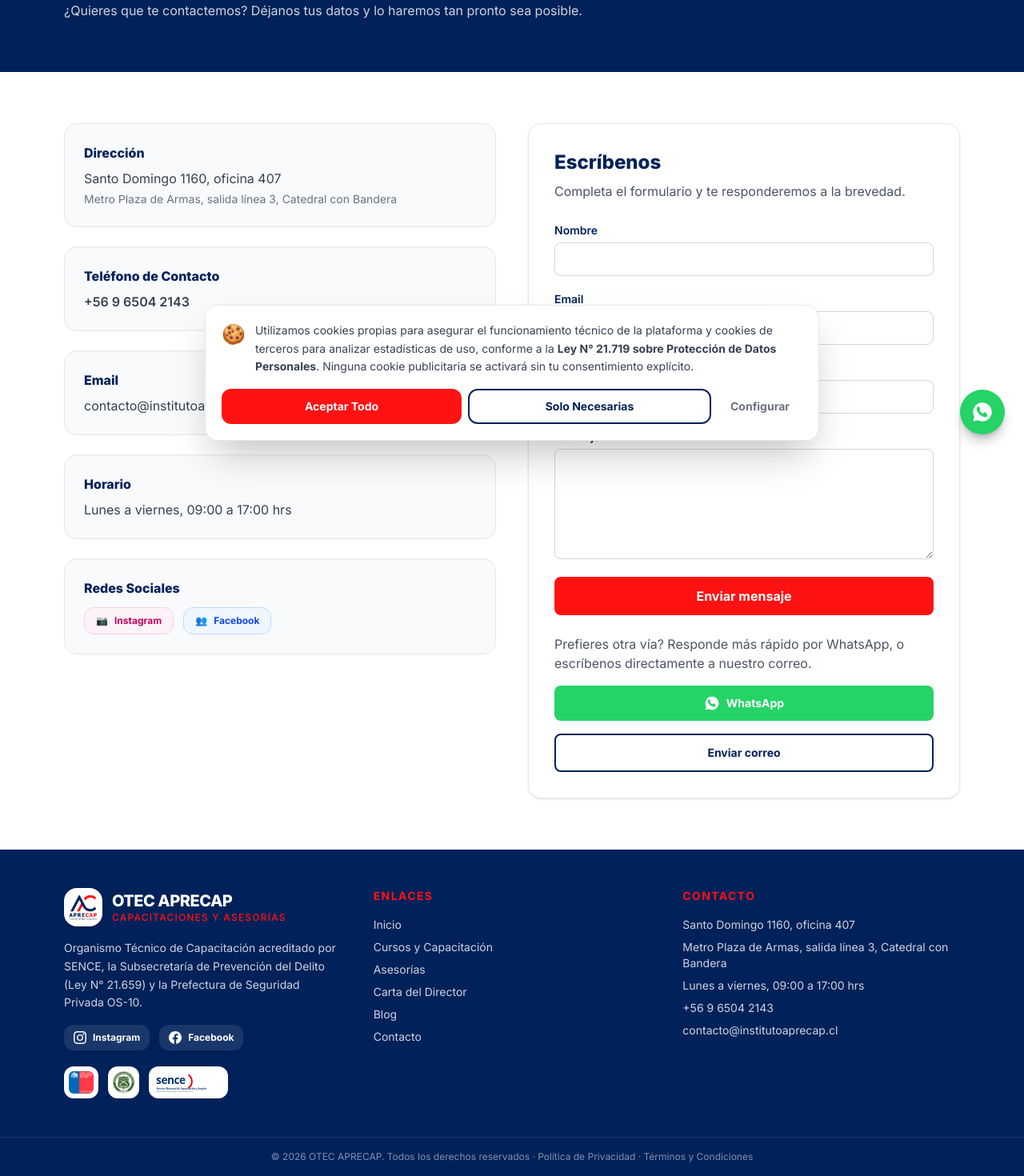
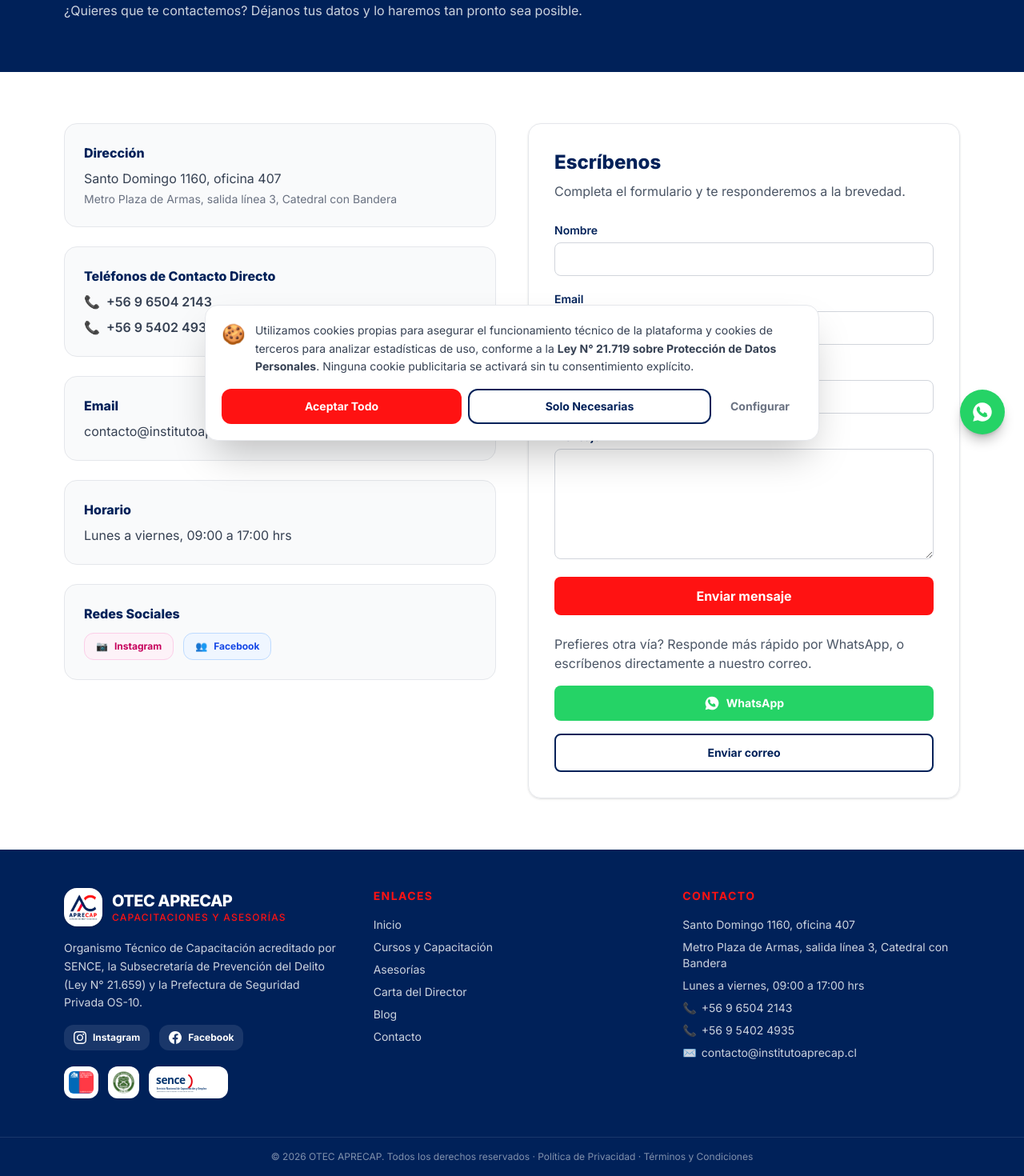
Before and after one commit to webaprecap/aprecap, a Next.js app in the folder web/: page /contacto in a window 1280 px wide. Shown: the part 233-1703 px from the top of the page at 80% size. Built offline with nearby package versions, Linux system fonts and the light colour scheme; no server answers.

Commit message:
feat(contacto & admin): agregar telefonos directos en contacto/footer y actualizar admin email a csaavedraaprecap@gmail.com

```diff
--- a/web/src/app/contacto/page.tsx
+++ b/web/src/app/contacto/page.tsx
@@ -34,12 +34,21 @@ export default function ContactoPage() {
               <p className="mt-1 text-sm text-gray-500">{CONTACTO.metro}</p>
             </div>
             <div className="rounded-2xl border border-gray-200 bg-gray-50 p-6">
-              <h2 className="font-extrabold text-apre-blue">Teléfono de Contacto</h2>
-              <p className="mt-2 text-gray-700 font-semibold">
-                <a href={`tel:${CONTACTO.telefono.replace(/\s/g, "")}`} className="hover:text-apre-red">
-                  {CONTACTO.telefono}
-                </a>
-              </p>
+              <h2 className="font-extrabold text-apre-blue">Teléfonos de Contacto Directo</h2>
+              <div className="mt-2 space-y-2">
+                <p className="text-gray-700 font-semibold flex items-center gap-2">
+                  <span>📞</span>
+                  <a href={`tel:${CONTACTO.telefono.replace(/\s/g, "")}`} className="hover:text-apre-red transition">
+                    {CONTACTO.telefono}
+                  </a>
+                </p>
+                <p className="text-gray-700 font-semibold flex items-center gap-2">
+                  <span>📞</span>
+                  <a href={`tel:${CONTACTO.telefono2.replace(/\s/g, "")}`} className="hover:text-apre-red transition">
+                    {CONTACTO.telefono2}
+                  </a>
+                </p>
+              </div>
             </div>
             <div className="rounded-2xl border border-gray-200 bg-gray-50 p-6">
               <h2 className="font-extrabold text-apre-blue">Email</h2>
--- a/web/src/components/Footer.tsx
+++ b/web/src/components/Footer.tsx
@@ -85,13 +85,18 @@ export default function Footer() {
             <li>{CONTACTO.metro}</li>
             <li>{CONTACTO.horario}</li>
             <li>
-              <a href={`tel:${CONTACTO.telefono.replace(/\s/g, "")}`} className="hover:text-white">
-                {CONTACTO.telefono}
+              <a href={`tel:${CONTACTO.telefono.replace(/\s/g, "")}`} className="hover:text-white transition flex items-center gap-1.5">
+                <span>📞</span> {CONTACTO.telefono}
               </a>
             </li>
             <li>
-              <a href={`mailto:${CONTACTO.email}`} className="hover:text-white">
-                {CONTACTO.email}
+              <a href={`tel:${CONTACTO.telefono2.replace(/\s/g, "")}`} className="hover:text-white transition flex items-center gap-1.5">
+                <span>📞</span> {CONTACTO.telefono2}
+              </a>
+            </li>
+            <li>
+              <a href={`mailto:${CONTACTO.email}`} className="hover:text-white transition flex items-center gap-1.5">
+                <span>✉️</span> {CONTACTO.email}
               </a>
             </li>
           </ul>
--- a/web/src/data/site.ts
+++ b/web/src/data/site.ts
@@ -8,9 +8,12 @@ export const CONTACTO: DatosContacto = {
   direccion: "Santo Domingo 1160, oficina 407",
   metro: "Metro Plaza de Armas, salida línea 3, Catedral con Bandera",
   telefono: "+56 9 6504 2143",
-  telefono2: "+56 9 6504 2143",
+  telefono2: "+56 9 5402 4935",
+  telefonos: ["+56 9 6504 2143", "+56 9 5402 4935"],
   whatsapp: "+56 9 6504 2143",
   whatsappLink: "https://wa.me/56965042143",
+  whatsapp2: "+56 9 5402 4935",
+  whatsappLink2: "https://wa.me/56954024935",
   email: "contacto@institutoaprecap.cl",
   email2: "contacto@aprecap.cl",
   horario: "Lunes a viernes, 09:00 a 17:00 hrs",
--- a/web/src/data/types.ts
+++ b/web/src/data/types.ts
@@ -46,8 +46,11 @@ export interface DatosContacto {
   metro: string;
   telefono: string;
   telefono2: string;
+  telefonos?: string[];
   whatsapp: string;
   whatsappLink: string;
+  whatsapp2?: string;
+  whatsappLink2?: string;
   email: string;
   email2: string;
   horario: string;
--- a/web/src/lib/roles.ts
+++ b/web/src/lib/roles.ts
@@ -2,7 +2,7 @@ export type UserRole = "superadmin" | "admin" | "profesor" | "alumno";
 
 export const ADMIN_EMAILS = [
   "web.aprecap@gmail.com",
-  "conysaavedra.o@gmail.com",
+  "csaavedraaprecap@gmail.com",
   "erciosaavedra@gmail.com",
 ];
 
```
Also changed, not shown: 2 other files (tests, documents, lock files or other folders).
